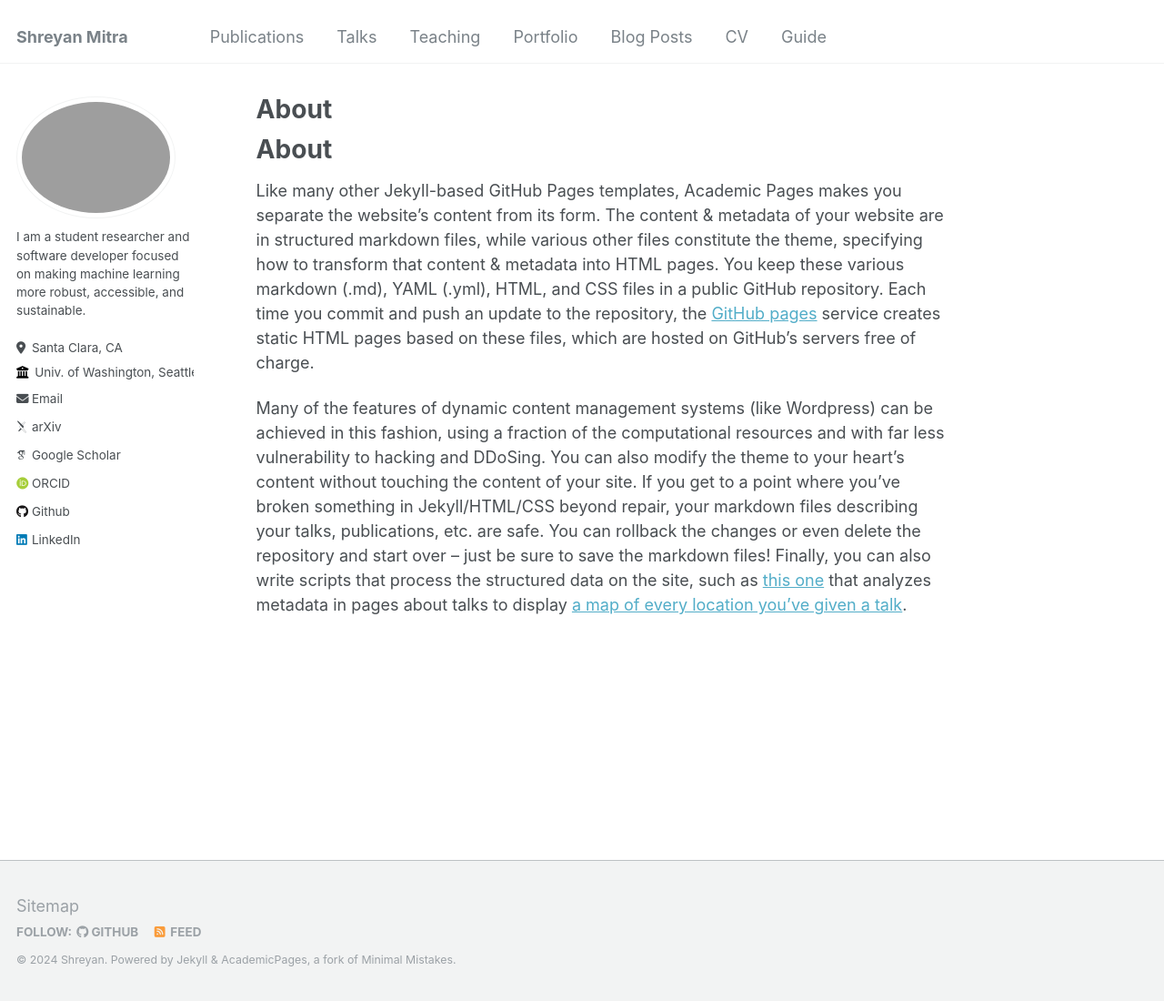
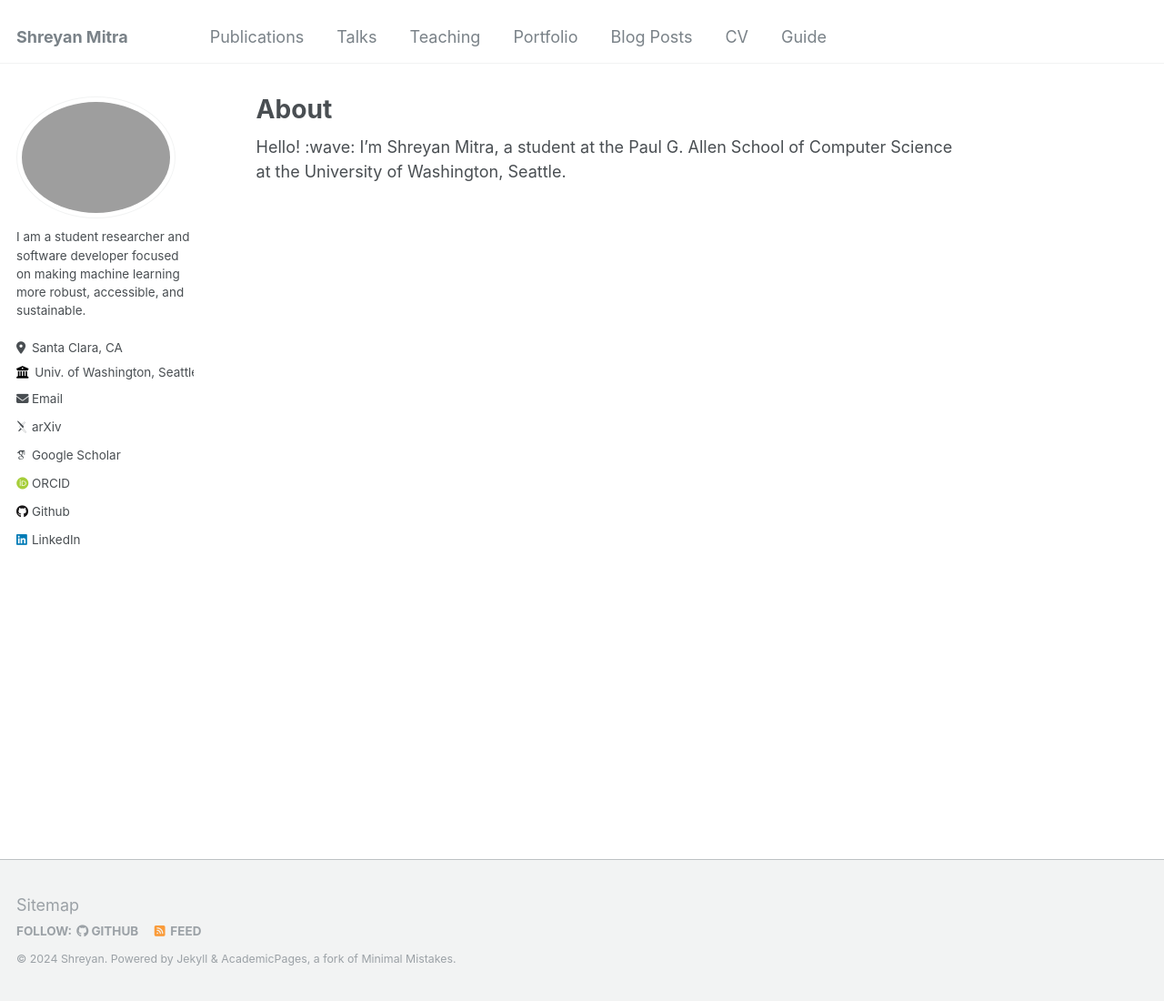
Before and after one commit to shreyanmitra/shreyanmitra.github.io, a Jekyll site: the page built from _pages/about.md, in a window 1280 px wide and 1100 px high. Shown: the whole window at 91% size. Built offline with Jekyll 4.4.1, drawn with Linux system fonts in a browser that asks for light colours; some web fonts are replaced.

Commit message:
Update about.md

```diff
--- a/_pages/about.md
+++ b/_pages/about.md
@@ -7,8 +7,4 @@ redirect_from:
   - /about.html
 ---
 
-About
-======
-Like many other Jekyll-based GitHub Pages templates, Academic Pages makes you separate the website's content from its form. The content & metadata of your website are in structured markdown files, while various other files constitute the theme, specifying how to transform that content & metadata into HTML pages. You keep these various markdown (.md), YAML (.yml), HTML, and CSS files in a public GitHub repository. Each time you commit and push an update to the repository, the [GitHub pages](https://pages.github.com/) service creates static HTML pages based on these files, which are hosted on GitHub's servers free of charge.
-
-Many of the features of dynamic content management systems (like Wordpress) can be achieved in this fashion, using a fraction of the computational resources and with far less vulnerability to hacking and DDoSing. You can also modify the theme to your heart's content without touching the content of your site. If you get to a point where you've broken something in Jekyll/HTML/CSS beyond repair, your markdown files describing your talks, publications, etc. are safe. You can rollback the changes or even delete the repository and start over -- just be sure to save the markdown files! Finally, you can also write scripts that process the structured data on the site, such as [this one](https://github.com/academicpages/academicpages.github.io/blob/master/talkmap.ipynb) that analyzes metadata in pages about talks to display [a map of every location you've given a talk](https://academicpages.github.io/talkmap.html).
+Hello! :wave: I'm Shreyan Mitra, a student at the Paul G. Allen School of Computer Science at the University of Washington, Seattle.
```
